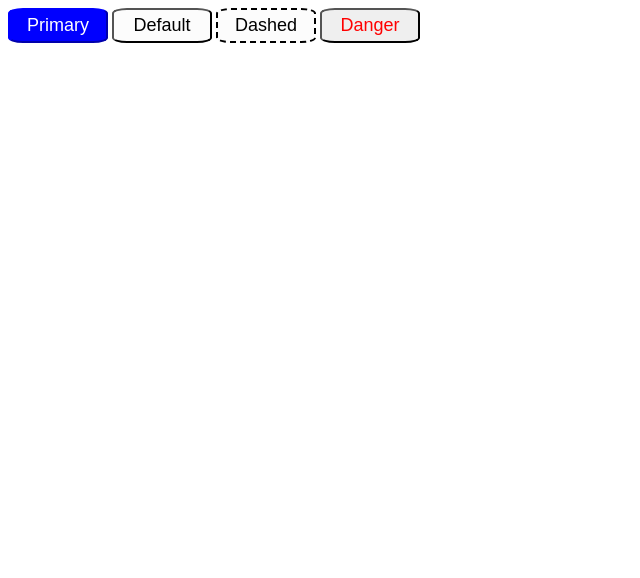
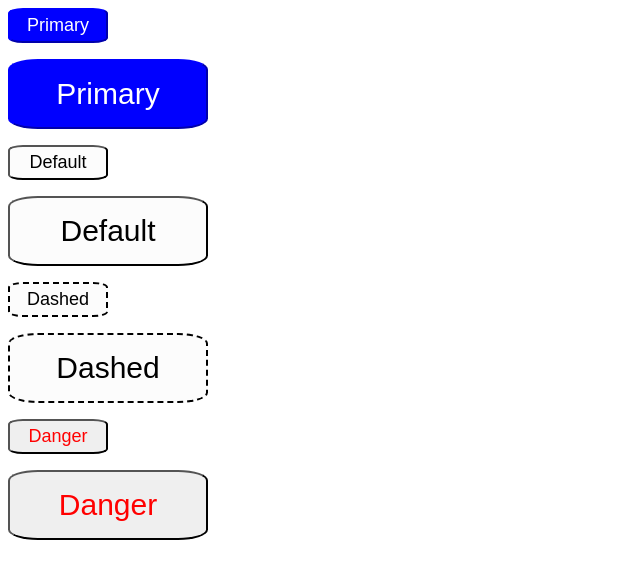
Before and after one commit to lashamerebashvili/html-and-css-practices, a plain HTML site: page 7-Inheritance/index.html in a window 1280 px wide. Shown: the whole page, without its empty margins (0-640 px from the left). Drawn offline with Linux system fonts and the light colour scheme.

Commit message:
feat(7-Inheritance): Finish practice-2

```diff
--- a/7-Inheritance/index.html
+++ b/7-Inheritance/index.html
@@ -8,9 +8,13 @@
     <title>Document</title>
 </head>
 <body>
-    <button class="defaultStyle primary">Primary</button>
-    <button class="defaultStyle default">Default</button>
-    <button class="defaultStyle dashed">Dashed</button>
-    <button class="defaultStyle danger">Danger</button>
+    <button class="defaultStyle primary small">Primary</button>
+    <p><button class="defaultStyle primary large">Primary</button></p>
+    <button class="defaultStyle default small">Default</button>
+    <p><button class="defaultStyle default large">Default</button></p>
+    <button class="defaultStyle dashed small">Dashed</button>
+    <p><button class="defaultStyle dashed large">Dashed</button></p>
+    <button class="defaultStyle danger small">Danger</button>
+    <p><button class="defaultStyle danger large">Danger</button></p>
 </body>
 </html>
--- a/7-Inheritance/style.css
+++ b/7-Inheritance/style.css
@@ -1,8 +1,5 @@
 .defaultStyle {
     border-radius: 15%;
-    width: 100px;
-    height: 35px;
-    font-size: 18px;
 }
 
 .primary {
@@ -24,3 +21,15 @@
 .danger {
     color: red;
 }
+
+.small {
+    width: 100px;
+    height: 35px;
+    font-size: 18px;
+}
+
+.large {
+    width: 200px;
+    height: 70px;
+    font-size: 30px;
+}
```
